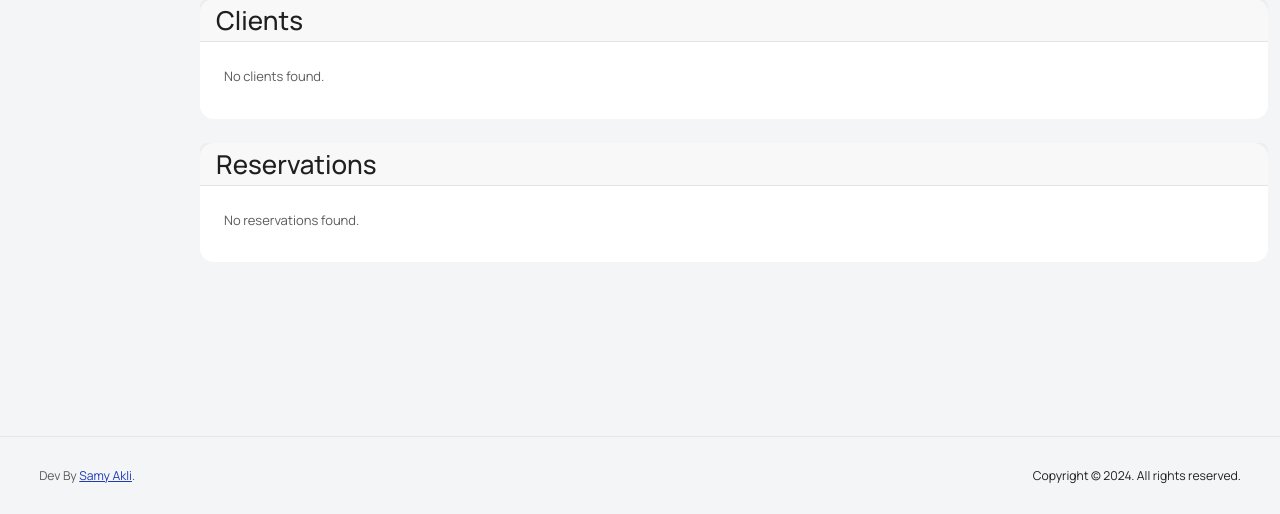
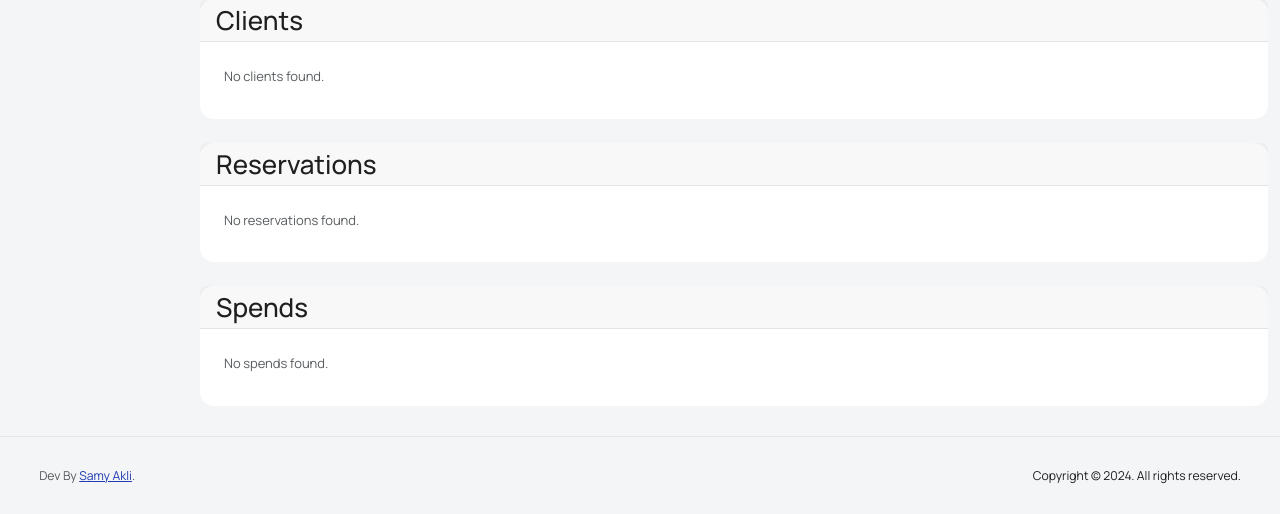
Before and after one commit to FLOKI3/Valhalla_Rental_Cars, a Django app: page /search/ in a window 1280 px wide. Shown: the part 364-878 px from the top of the page. Run offline with Django 5.2, Linux system fonts and the light colour scheme; some libraries are stand-ins or nearby versions; some web fonts are replaced.

Commit message:
add spends on on search

```diff
--- a/car_rental/models.py
+++ b/car_rental/models.py
@@ -316,6 +316,7 @@
     insurance_end = models.DateField(auto_now=False, auto_now_add=False)
     technical_visit = models.DateField(auto_now=False, auto_now_add=False, blank=True, null=True)
     oil_change = models.IntegerField(blank=True, null=True)
+    created_at = models.DateTimeField(auto_now_add=True, null=True, blank=True)
 
 
 
--- a/car_rental/views.py
+++ b/car_rental/views.py
@@ -200,6 +200,11 @@
             )
 
             return HttpResponseRedirect('/clients')
+
+
+
+
+
     context = {
         'clients': Client.objects.all().order_by('-created_at'),
         'form': ClientForm(),
@@ -538,6 +543,12 @@
         add_spend = SpendForm(request.POST)
         if add_spend.is_valid():
             add_spend.save()
+            # Log the action
+            UserActionLog.objects.create(
+                user=request.user,
+                action='add',
+                description=f"Added Spend"
+            )
         return HttpResponseRedirect(reverse('spends'))
 
     context = {
@@ -560,6 +571,12 @@
     spends_delete = get_object_or_404(Spend, id=id)
     if request.method == 'POST':
         spends_delete.delete()
+        # Log the action
+        UserActionLog.objects.create(
+            user=request.user,
+            action='Delete',
+            description=f"Delete Spend"
+        )
         return redirect('/spends')
 
     return render(request, 'pages/spends-delete.html')
@@ -572,6 +589,12 @@
         add_spend = SpendForm(request.POST, instance=spend_id)
         if add_spend.is_valid():
             add_spend.save()
+            # Log the action
+            UserActionLog.objects.create(
+                user=request.user,
+                action='Update',
+                description=f"Update Spend"
+            )
         return HttpResponseRedirect(reverse('spends'))
     else:
         add_spend = SpendForm(instance=spend_id)
@@ -621,16 +644,19 @@
             Q(client__first_name__icontains=query) | Q(client__last_name__icontains=query) |
             Q(car__model__icontains=query) | Q(car__matricule__icontains=query)
         )
+        spends = Spend.objects.filter(Q(entry_date__icontains=query) | Q(expense_date__icontains=query))
     else:
         cars = Car.objects.none()
         clients = Client.objects.none()
         reservations = Reservation.objects.none()
+        spends = Spend.objects.none()
 
     context = {
         'query': query,
         'cars': cars,
         'clients': clients,
         'reservations': reservations,
+        'spends': spends,
     }
     return render(request, 'pages/search-results.html', context)
 
@@ -737,6 +763,12 @@
         form = InvoiceForm(request.POST)
         if form.is_valid():
             invoice = form.save()
+            # Log the action
+            UserActionLog.objects.create(
+                user=request.user,
+                action='Create',
+                description=f"Create Custom Invoice"
+            )
             return redirect('printinvoice', invoice_id=invoice.id)
     else:
         form = InvoiceForm()
@@ -782,8 +814,9 @@
         add_maintenance = MaintenanceForm(request.POST)
         if add_maintenance.is_valid():
             add_maintenance.save()
+
     form = MaintenanceForm()
-    maintenances = Maintenance.objects.all()
+    maintenances = Maintenance.objects.all().order_by('-created_at')
     for maintenance in maintenances:
         latest_reservation = Reservation.objects.filter(car=maintenance.car).order_by('-end_date').first()
         if latest_reservation:
@@ -791,6 +824,12 @@
         else:
             maintenance.end_mileage = 0  # or some default value if there's no reservation
 
+            # Log the add action
+            UserActionLog.objects.create(
+                user=request.user,
+                action='add',
+                description=f"Added Maintenance for: {maintenance.car}"
+            )
     context = {
         'form': form,
         'maintenance': maintenances,
@@ -801,6 +840,12 @@
     maintenance_delete = get_object_or_404(Maintenance, id=id)
     if request.method == 'POST':
         maintenance_delete.delete()
+        # Log the add action
+        UserActionLog.objects.create(
+            user=request.user,
+            action='Delete',
+            description=f"Delete {maintenance_delete.car} Maintenance"
+        )
 
 
         return redirect('/maintenance')
@@ -813,6 +858,12 @@
         maintenance_save = MaintenanceForm(request.POST, instance=maintenance_id)
         if maintenance_save.is_valid():
             maintenance_save.save()
+            # Log the add action
+            UserActionLog.objects.create(
+            user=request.user,
+            action='Update',
+            description=f"Update Maintenance for: {maintenance_id.car} "
+        )
             return HttpResponseRedirect(reverse('cars_maintenance'))
 
     else:
--- a/templates/pages/search-results.html
+++ b/templates/pages/search-results.html
@@ -68,6 +68,35 @@
             {% endif %}
         </div>
     </div>
+
+
+
+
+    <div class="card mb-4">
+        <div class="card-header">
+            <h2 class="mb-0">Spends</h2>
+        </div>
+        <div class="card-body">
+            {% if spends %}
+                <ul class="list-group">
+                {% for spend in spends %}
+                    <li class="list-group-item d-flex justify-content-between align-items-center">
+                        <a href="{% url 'spends_edit' spend.id %}">
+                            spend for {{ spend.entry_date }} {{ spend.expense_date }}
+                        </a>
+                    </li>
+                {% endfor %}
+                </ul>
+            {% else %}
+                <p class="text-muted">No spends found.</p>
+            {% endif %}
+        </div>
+    </div>
+
+
+
+
+
 </div>
 </div>
 </div>
```
Also changed, not shown: car_rental/migrations/0025_maintenance_created_at_alter_reservation_parking_and_more.py (added), db.sqlite3.
